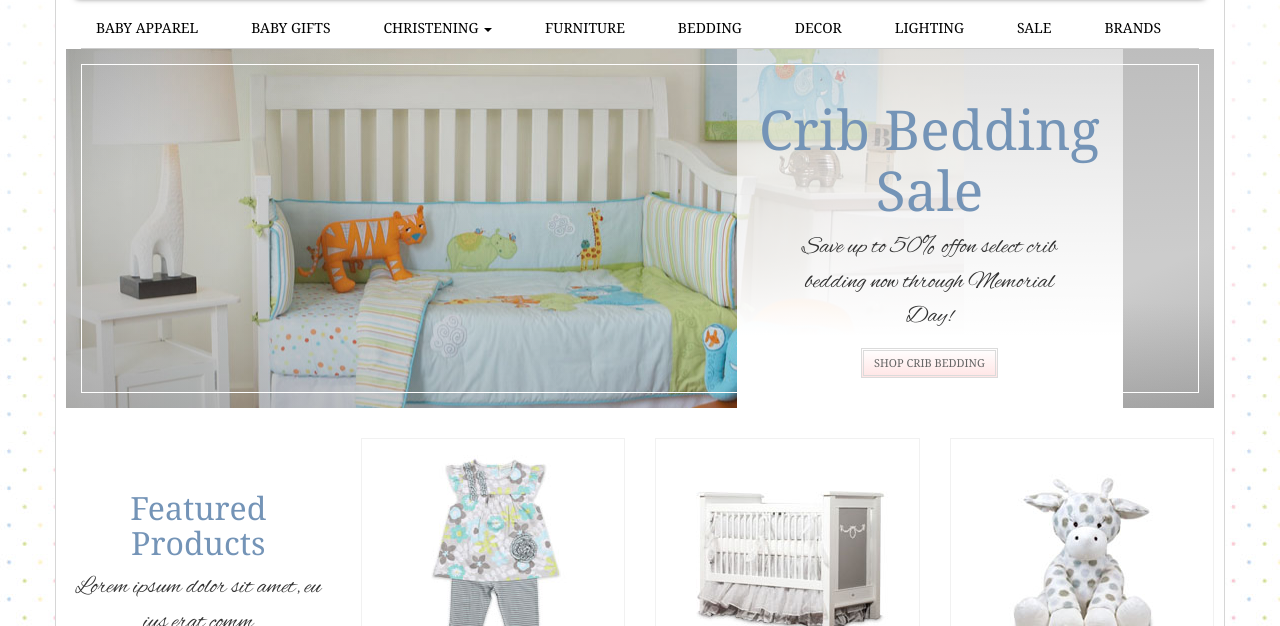
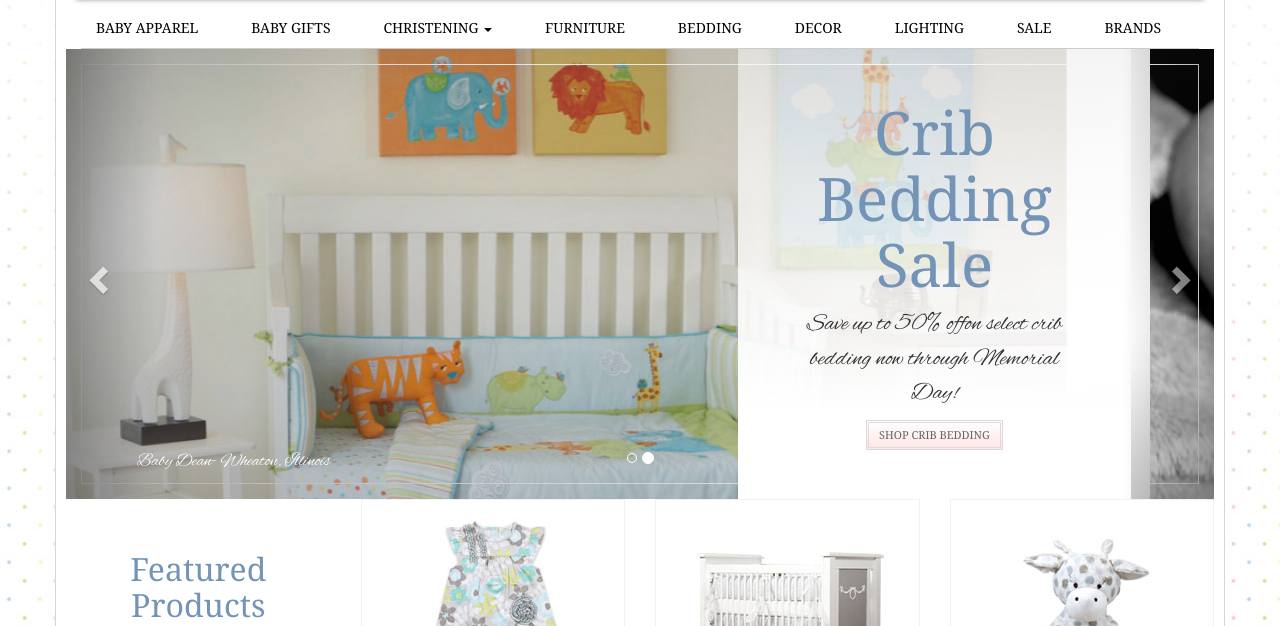
Before and after one commit to luczaki114/American-Eagle-Test, a plain HTML site: page index.html in a window 1280 px wide. Shown: the part 174-800 px from the top of the page. Drawn offline with nearby package versions, Linux system fonts and the light colour scheme.

Commit message:
removed and replaced jumbotron with a carousel that makes a slideshow of images. mobile and desktop breakpoints

```diff
--- a/Styles/styles.css
+++ b/Styles/styles.css
@@ -177,16 +177,14 @@ li.dropdown ul.dropdown-menu {
 
 /* end of header */
 
-/* Jumbotron */
-.container div.jumbotron {
-  min-height: 250px;
+/* Carousel & Jumbo Header */
+div.carousel {
+  height: 250px;
   position: relative;
-  background-color: #cccccc;
-  background-image: url("../Assets/Baby Dean\'s Crib.jpg");
-  border-radius: 0;
-  padding: 0;
+  overflow:hidden;
 }
-.container div.jumbotron:after {
+div.carousel:before{
+  z-index: 4;
   content: "";
   position: absolute;
   top: 15px;
@@ -195,11 +193,14 @@ li.dropdown ul.dropdown-menu {
   left: 15px;
   border: 1px solid white
 }
-div.jumbotron div.container {
-  background-image:-webkit-radial-gradient(top right, ellipse farthest-corner, rgba(255,255,255,0) 50%, rgba(77,77,77,.4) 100%),
-  -webkit-radial-gradient(bottom right, ellipse farthest-corner, rgba(255,255,255,0) 80%, rgba(77,77,77,.2) 100%),
-  -webkit-radial-gradient(top left, ellipse farthest-corner, rgba(255,255,255,0) 80%, rgba(77,77,77,.2) 100%),
-  -webkit-radial-gradient(bottom right, ellipse farthest-corner, rgba(255,255,255,0) 30%, rgba(77,77,77,.2) 100%)
+a.right, a.left, ol.carousel-indicators {
+  z-index: 5;
+}
+div.carousel img#carousel-img-1 {
+  position: relative;
+  max-width: 120%;
+  top: -50px;
+  right: 60px;
 }
 div.jumbo-header h1{
   color: #7494b7;
@@ -208,7 +209,7 @@ div.jumbo-header p {
   font-size: 24px;
 }
 
-/* End of Jumbotron*/
+/* End of Carousel & Jumbo Header*/
 
 /* Featured Products */
 div.featured h2, div.featured p {
@@ -348,19 +349,50 @@ footer hr {
     border-bottom: 1px solid #cccccc;
   }
 
- /* Jumbotron & jumbo-header*/
-  .container div.jumbotron {
-    background-repeat: no-repeat;
-    background-position: right 250px top -220px;
+/* Carousel & Jumbo-header*/
+  div.carousel-jumbo-container {
+    position:relative;
+    height: 450px;
+  }
+  div.carousel-text-overlay, div.carousel {
+    position:absolute;
+    width: 100%;
+    height: 450px;
+    top: 0;
+    left: 0;
+  }
+  div.carousel-text-overlay{
+    z-index: 4;
+    background-image:-webkit-radial-gradient(top right, ellipse farthest-corner, rgba(255,255,255,0) 50%, rgba(77,77,77,.4) 100%),
+    -webkit-radial-gradient(bottom right, ellipse farthest-corner, rgba(255,255,255,0) 80%, rgba(77,77,77,.2) 100%),
+    -webkit-radial-gradient(top left, ellipse farthest-corner, rgba(255,255,255,0) 80%, rgba(77,77,77,.2) 100%),
+    -webkit-radial-gradient(bottom right, ellipse farthest-corner, rgba(255,255,255,0) 30%, rgba(77,77,77,.2) 100%);
+  }
+  div.carousel img#carousel-img-1, div.carousel img#carousel-img-2 {
+    width: 100%;
+  }
+  div.carousel img#carousel-img-1 {
+    top: -130px;
+    right: 7.2%;
+  }
+  a.right, a.left {
+    width: 8%;
+  }
+  div.carousel a.right span {
+    right: 30px;
+  }
+  div.carousel a.left span {
+    left: 30px;
   }
   div.jumbo-header {
     background-image:-webkit-linear-gradient(bottom, rgba(255,255,255,1) 20%, rgba(255,255,255,.5) 100%);
+    height:450px;
     padding-top: 30px;
     padding-bottom: 30px;
   }
   p.baby-dean {
     position:relative;
-    top: 375px;
+    top: 400px;
     font-size: 18px;
     color: #ffffff;
   }
@@ -369,7 +401,7 @@ footer hr {
     padding-right: 40px;
   }
   div.jumbo-header h1{
-    font-size: 55px;
+    font-size: 60px;
   }
 
   /* Featured Products */
@@ -386,6 +418,9 @@ footer hr {
   }
   div.footer-nav ul li {
     padding: 0;
+  }
+  div.footer-nav ul li:first-child a {
+    padding-top: 0;
   }
   div.footer-nav ul a {
     padding-left: 0px;
--- a/index.html
+++ b/index.html
@@ -105,9 +105,39 @@
     <!-- _______________Main Content____________-->
     <main class="container wrapper">
 
-      <!-- Jumbotron -->
-      <div class="jumbotron">
-        <div class="container">
+      <!-- Carousel & Jumbo Header-->
+      <div class="carousel-jumbo-container">
+        <div id="main-carousel" class="carousel slide" data-ride="carousel">
+          <!-- Indicators -->
+          <ol class="carousel-indicators">
+            <li data-target="#main-carousel" data-slide-to="0" class="active"></li>
+            <li data-target="#main-carousel" data-slide-to="1"></li>
+          </ol>
+
+          <!-- Wrapper for slides -->
+          <div class="carousel-inner" role="listbox">
+            <div class="item active">
+              <img src="Assets/Baby Dean's Crib.jpg" alt="Baby Dean's Crib" id="carousel-img-1">
+            </div>
+            <div class="item">
+              <img src="Assets/Baby Dean's Feet.jpg" alt="Baby Dean's Feet" id="carousel-img-2">
+            </div>
+          </div>
+
+          <!-- Controls -->
+          <a class="left carousel-control" href="#main-carousel" role="button" data-slide="prev">
+            <span class="glyphicon glyphicon-chevron-left" aria-hidden="true"></span>
+            <span class="sr-only">Previous</span>
+          </a>
+          <a class="right carousel-control" href="#main-carousel" role="button" data-slide="next">
+            <span class="glyphicon glyphicon-chevron-right" aria-hidden="true"></span>
+            <span class="sr-only">Next</span>
+          </a>
+        </div><!--/.carousel -->
+
+
+        <!-- Wrapper for Jumbo Header -->
+        <div class="carousel-text-overlay">
           <div class="row ">
             <div class="hidden-xs col-sm-3">
               <p class="signature text-right baby-dean">
@@ -119,10 +149,8 @@
             </div>
           </div>
         </div>
-      </div><!-- /.jumbotron -->
 
-
-      <div class="container ">
+        <div class="container">
           <div class="row" id="jumbo-header-shell-xs">
             <div class="col-xs-12 col-sm-offset-4 col-sm-4 jumbo-header">
               <h1 class="text-center">Crib Bedding Sale</h1>
@@ -133,6 +161,7 @@
             </div>
           </div>
         </div>
+      </div><!--/.carousel-jumbo-container -->
 
       <!-- Featured Products -->
       <div class="row featured">
```
Lines whose indentation alone changed are shown as unchanged.
